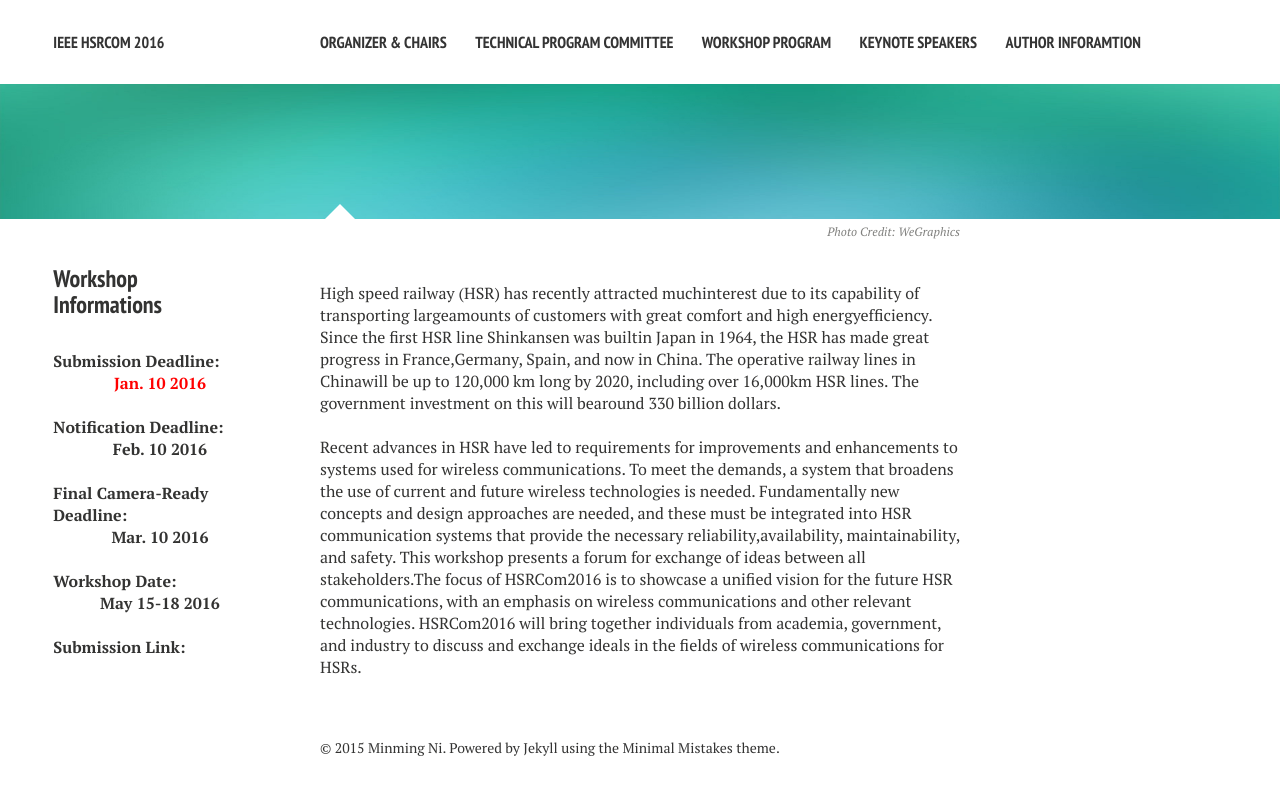
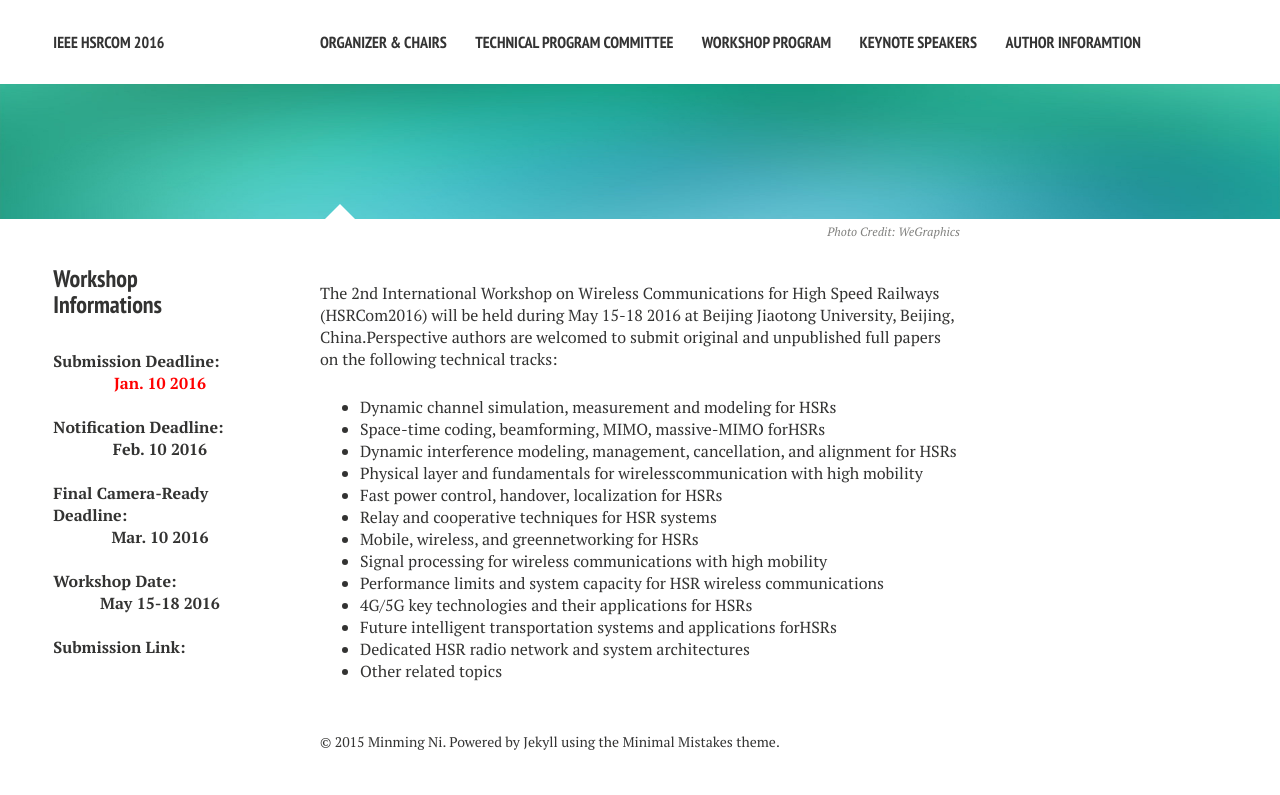
Before and after one commit to maxxx437/hsrcom2016, a Jekyll site: the page built from index.md, in a window 1280 px wide. Shown: the top 795 px of the page. Built offline with Jekyll 4.4.1, drawn with Linux system fonts in a browser that asks for light colours; nearby versions of some CDN libraries.

Commit message:
Update index.md

```diff
--- a/index.md
+++ b/index.md
@@ -9,4 +9,17 @@ image:
 ---
 
 
-High speed railway (HSR) has recently attracted muchinterest due to its capability of transporting largeamounts of customers with great comfort and high energyefficiency. Since the first HSR line Shinkansen was builtin Japan in 1964, the HSR has made great progress in France,Germany, Spain, and now in China. The operative railway lines in Chinawill be up to 120,000 km long by 2020, including over 16,000km HSR lines. The government investment on this will bearound 330 billion dollars.<br><br>Recent advances in HSR have led to requirements for improvements and enhancements to systems used for wireless communications. To meet the demands, a system that broadens the use of current and future wireless technologies is needed. Fundamentally new concepts and design approaches are needed, and these must be integrated into HSR communication systems that provide the necessary reliability,availability, maintainability, and safety. This workshop presents a forum for exchange of ideas between all stakeholders.The focus of HSRCom2016 is to showcase a unified vision for the future HSR communications, with an emphasis on wireless communications and other relevant technologies. HSRCom2016 will bring together individuals from academia, government, and industry to discuss and exchange ideals in the fields of wireless communications for HSRs.
+The 2nd International Workshop on Wireless Communications for High Speed Railways (HSRCom2016) will be held during May 15-18 2016 at Beijing Jiaotong University, Beijing, China.Perspective authors are welcomed to submit original and unpublished full papers on the following technical tracks:
+- Dynamic channel simulation, measurement and modeling for HSRs
+-	Space-time coding, beamforming, MIMO, massive-MIMO forHSRs
+-	Dynamic interference modeling, management, cancellation, and alignment for HSRs
+-	Physical layer and fundamentals for wirelesscommunication with high mobility
+-	Fast power control, handover, localization for HSRs
+-	Relay and cooperative techniques for HSR systems
+-	Mobile, wireless, and greennetworking for HSRs
+-	Signal processing for wireless communications with high mobility
+-	Performance limits and system capacity for HSR wireless communications
+-	4G/5G key technologies and their applications for HSRs
+-	Future intelligent transportation systems and applications forHSRs
+-	Dedicated HSR radio network and system architectures
+-	Other related topics
```
